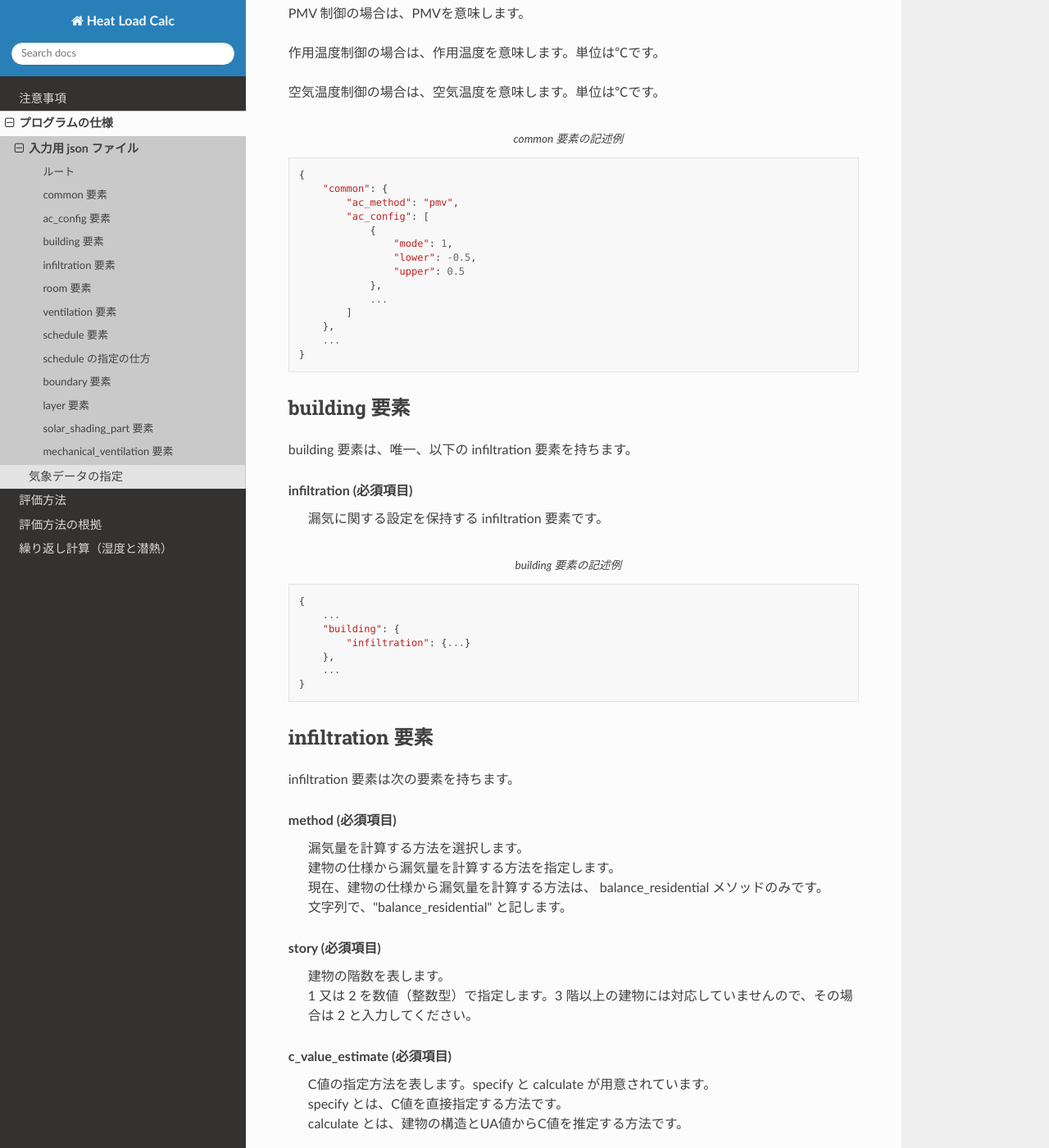
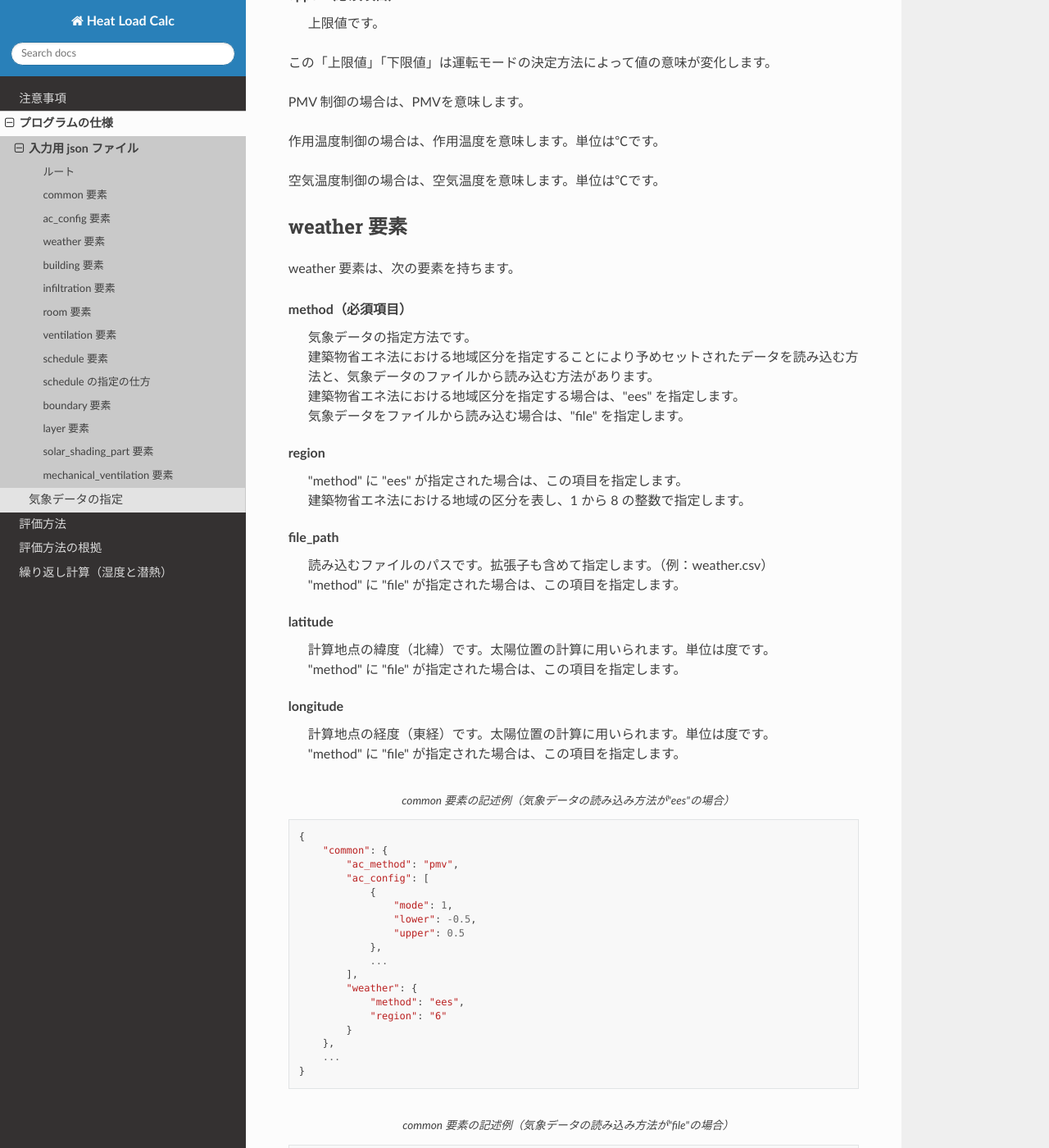
Before and after one commit to HC-Energy/hc-energy-doc-ja, a Sphinx documentation site: the page built from docs/source/contents/02_01_spec_input.rst, in a window 1280 px wide and 1400 px high, scrolled down 2361 px. Shown: the whole window at 82% size. Built offline with Sphinx 7.4.7 and the Read the Docs theme 2.0.0, drawn with Linux system fonts in a browser that asks for light colours; some of the changed text lies outside the part shown.

Commit message:
Add description of weather item

```diff
--- a/docs/source/contents/02_01_spec_input.rst
+++ b/docs/source/contents/02_01_spec_input.rst
@@ -74,6 +74,9 @@ ac_config
     | 空調モードを表します。
     | この要素は省略可能であり、省略した場合は、運転モードの決定方法が PMV 制御の場合は、上限値-0.5・下限値0.5、PMV 制御以外の場合は下限値20℃、上限値27℃になります。
     | 指定する場合は次に示す ac_config 要素をリストでもちます。
+weather（必須項目）
+    | 気象データ関係の設定します。
+    | weather 要素を持ちます。
 
 ------------------------------------------------------------------------------------------------------------------------
 ac_config 要素
@@ -97,8 +100,36 @@ PMV 制御の場合は、PMVを意味します。
 
 空気温度制御の場合は、空気温度を意味します。単位は℃です。
 
+------------------------------------------------------------------------------------------------------------------------
+weather 要素
+------------------------------------------------------------------------------------------------------------------------
+
+weather 要素は、次の要素を持ちます。
+
+method（必須項目）
+    | 気象データの指定方法です。
+    | 建築物省エネ法における地域区分を指定することにより予めセットされたデータを読み込む方法と、気象データのファイルから読み込む方法があります。
+    | 建築物省エネ法における地域区分を指定する場合は、"ees" を指定します。
+    | 気象データをファイルから読み込む場合は、"file" を指定します。
+
+region
+    | "method" に "ees" が指定された場合は、この項目を指定します。
+    | 建築物省エネ法における地域の区分を表し、1 から 8 の整数で指定します。
+
+file_path
+    | 読み込むファイルのパスです。拡張子も含めて指定します。（例：weather.csv）
+    | "method" に "file" が指定された場合は、この項目を指定します。
+
+latitude
+    | 計算地点の緯度（北緯）です。太陽位置の計算に用いられます。単位は度です。
+    | "method" に "file" が指定された場合は、この項目を指定します。
+
+longitude
+    | 計算地点の経度（東経）です。太陽位置の計算に用いられます。単位は度です。
+    | "method" に "file" が指定された場合は、この項目を指定します。
+
 .. code-block::
-    :caption: common 要素の記述例
+    :caption: common 要素の記述例（気象データの読み込み方法が"ees"の場合）
 
     {
         "common": {
@@ -110,7 +141,35 @@ PMV 制御の場合は、PMVを意味します。
                     "upper": 0.5
                 },
                 ...
-            ]
+            ],
+            "weather": {
+                "method": "ees",
+                "region": "6"
+            }
+        },
+        ...
+    }
+
+.. code-block::
+    :caption: common 要素の記述例（気象データの読み込み方法が"file"の場合）
+
+    {
+        "common": {
+            "ac_method": "pmv",
+            "ac_config": [
+                {
+                    "mode": 1,
+                    "lower": -0.5,
+                    "upper": 0.5
+                },
+                ...
+            ],
+            "weather": {
+                "method": "file",
+                "file_path": "weather.csv",
+                "latitude": 26.21,
+                "longitude": 127.685
+            }
         },
         ...
     }
```
